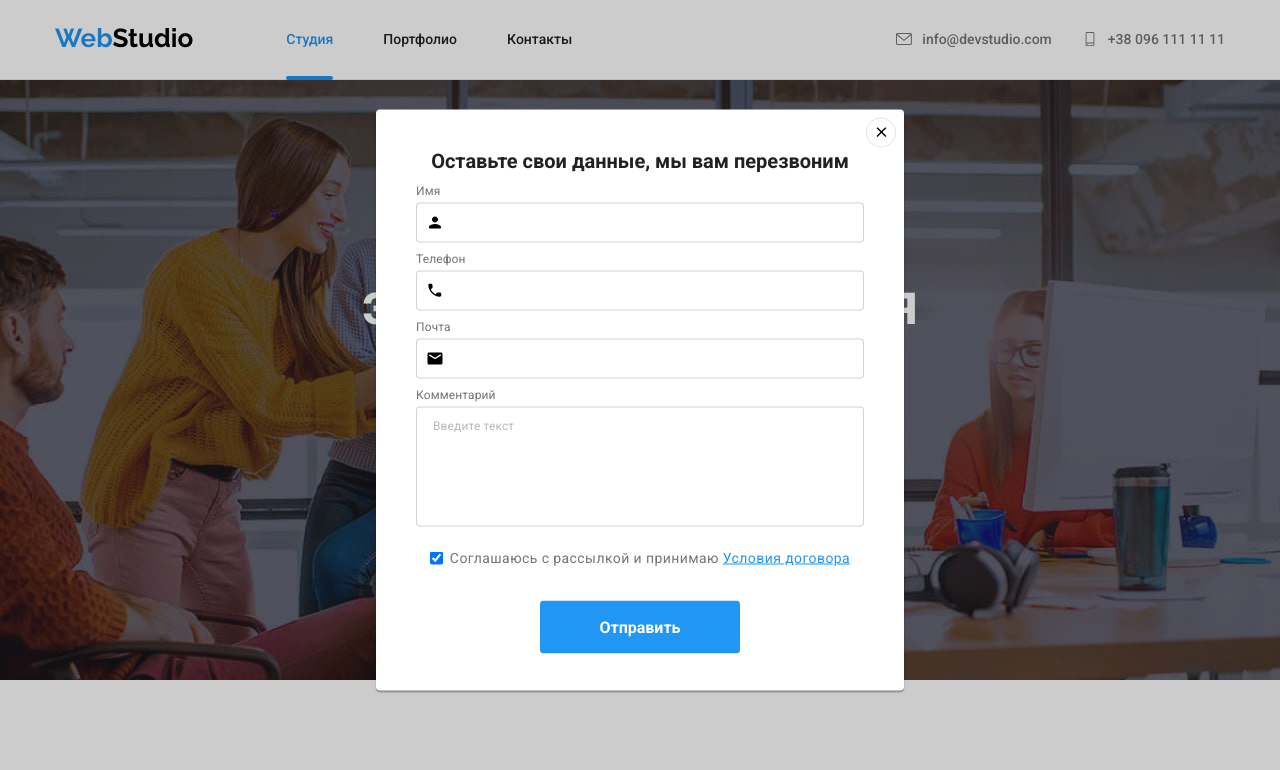
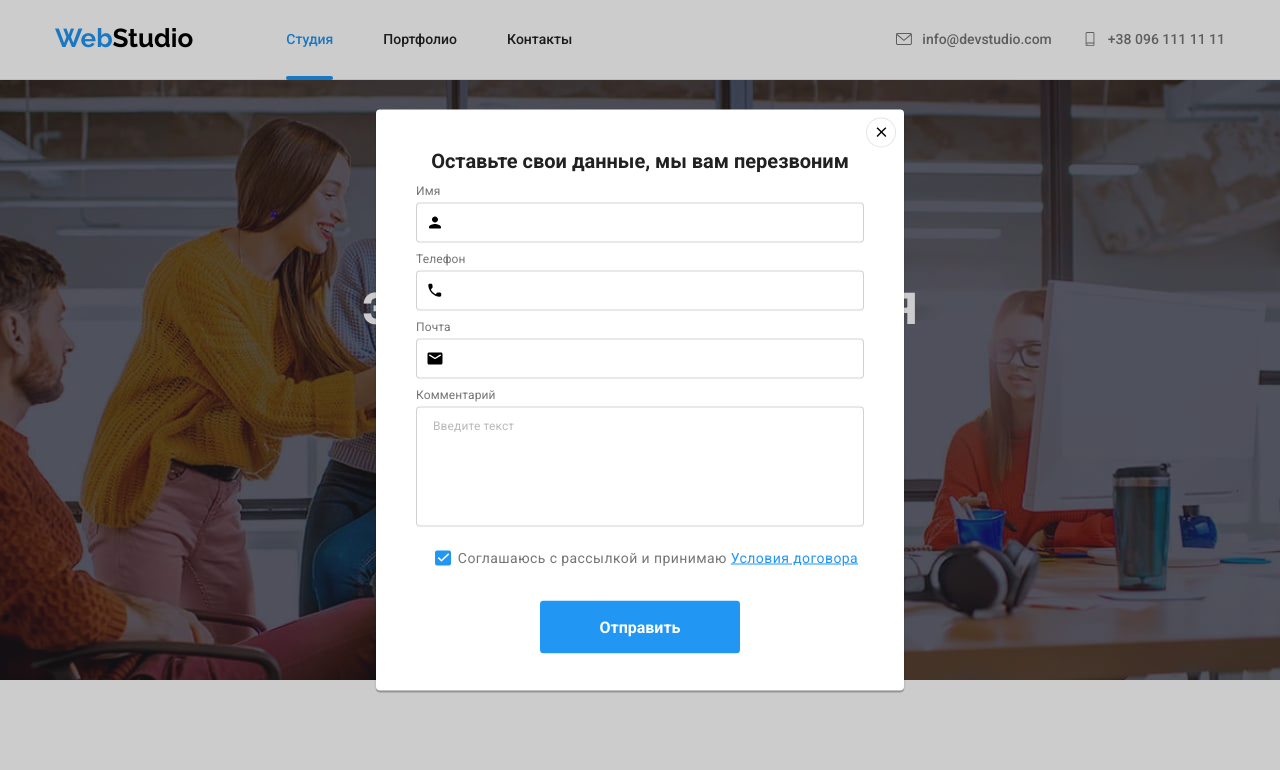
Before and after one commit to bioskalush/goit-markup-hw-06, a plain HTML site: page index.html in a window 1280 px wide. Both pictures are taken after a click on the button "Заказать услугу". Shown: the top 770 px of the page. Drawn offline with nearby package versions, Linux system fonts and the light colour scheme; files whose address does not match are found by name.

Commit message:
зроблено правки згідно ДЗ

```diff
--- a/css/styles.css
+++ b/css/styles.css
@@ -895,30 +895,27 @@ a {
   margin-top: 20px;
 }
 
-.checkbox:checked {
-  content: "";
-  background-image: url(../check.svg);
+.icon-check {
+  margin-left: 13px;
+  margin-right: 7px;
+  width: 16px;
+  height: 15px;
+  border: 2px solid var(--primary-text-color);
+  border-radius: 2px;
+  transition: background-color 250ms cubic-bezier(0.4, 0, 0.2, 1),
+    border-color 250ms cubic-bezier(0.4, 0, 0.2, 1);
 }
 
-.icon-check {
-  position: absolute;
-  top: 50%;
-  left: 16px;
-  transform: translateY(-50%);
-  /* opacity: 1; */
-  transition: opacity 250ms cubic-bezier(0.4, 0, 0.2, 1),
-    fill 250ms cubic-bezier(0.4, 0, 0.2, 1);
-}
-
-/* .form-modal__checkbox:checked + .form-modal__checkbox-icon {
+.checkbox:checked + .icon-check {
+  content: "";
+  background-image: url(../images/check.svg);
+  background-repeat: no-repeat;
   background-color: var(--accent-color);
   border-color: var(--accent-color);
-  box-shadow: none;
-} */
+}
 
 .yes-text {
   display: inline;
-  padding-left: 7px;
   font-family: "Roboto";
   font-style: normal;
   font-size: 14px;
--- a/index.html
+++ b/index.html
@@ -540,18 +540,15 @@
           </div>
 
           <div class="contract">
-            <!-- <svg class="icon-check" width="11" height="8">
-              <use href="./images/icon.svg#check"></use>
-            </svg> -->
-
             <input
-              class="checkbox"
+              class="checkbox visually-hidden"
               type="checkbox"
               name="yes"
               value="yes"
               id="yes"
               checked
             />
+            <span class="icon-check"></span>
             <label for="yes" class="yes-text"
               >Соглашаюсь с рассылкой и принимаю
               <a href="" class="yes-document">Условия договора</a>
```
Also changed, not shown: cube-check.svg (deleted), cube.svg (deleted), images/check.svg (renamed from check.svg).
